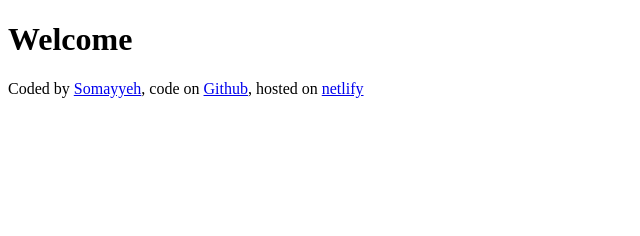
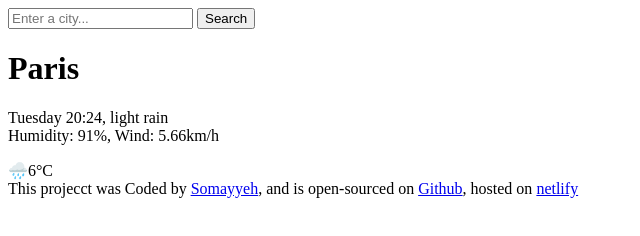
Before and after one commit to Somayyeh094/my-weather-app, a plain HTML site: page index.html in a window 1280 px wide. Shown: the whole page, without its empty margins (0-640 px from the left). Drawn offline with Linux system fonts and the light colour scheme.

Commit message:
added  html to index.html

```diff
--- a/index.html
+++ b/index.html
@@ -6,11 +6,27 @@
     <title>Weather Application</title>
   </head>
   <body>
-    <h1>Welcome</h1>
+    <header>
+      <form>
+        <input type="search" placeholder="Enter a city..." required />
+        <input type="submit" value="Search" />
+      </form>
+    </header>
+    <main>
+      <div>
+        <h1>Paris</h1>
+        <p>
+          Tuesday 20:24, light rain
+          <br />
+          Humidity: 91%, Wind: 5.66km/h
+        </p>
+      </div>
+      <div>🌧️6°C</div>
+    </main>
     <footer>
-      Coded by
-      <a href="https://github.com/Somayyeh094" target="_blank">Somayyeh</a>,
-      code on
+      This projecct was Coded by
+      <a href="https://github.com/Somayyeh094" target="_blank">Somayyeh</a>, and
+      is open-sourced on
       <a href="https://github.com/Somayyeh094/my-weather-app" target="_blank"
         >Github</a
       >, hosted on
```
